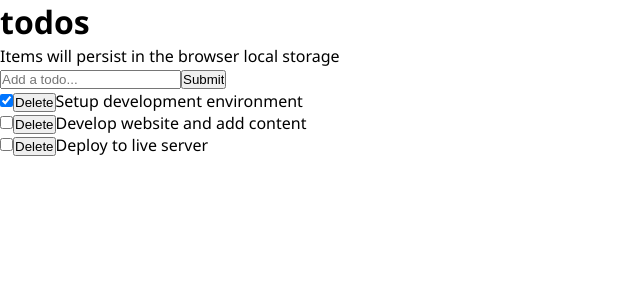
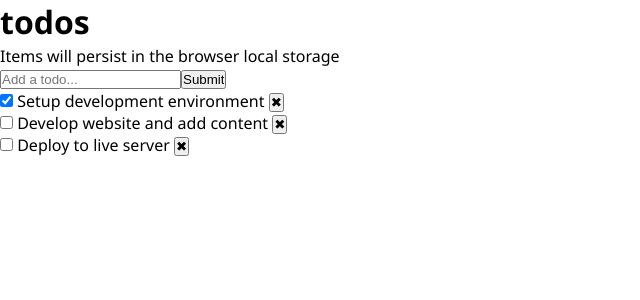
Before and after one commit to ronaldyonggi/react-to-do, a React (Vite) app: page / in a window 1280 px wide. Shown: the top 300 px of the page, without its empty margins (0-640 px from the left). Built offline with nearby package versions, Linux system fonts and the light colour scheme.

Commit message:
delete button modified and moved to end of item

```diff
--- a/src/components/components/components/TodoItem.jsx
+++ b/src/components/components/components/TodoItem.jsx
@@ -21,8 +21,8 @@
       checked={itemProp.completed}
       onChange={() => handleChange(itemProp.id)}
        />
-      <button onClick={() => handleDelete(itemProp.id)}>Delete</button>
-      {itemProp.title}
+      {' '}{itemProp.title}{' '}
+      <button onClick={() => handleDelete(itemProp.id)}>✖</button>
     </li>
   )
 }
```
